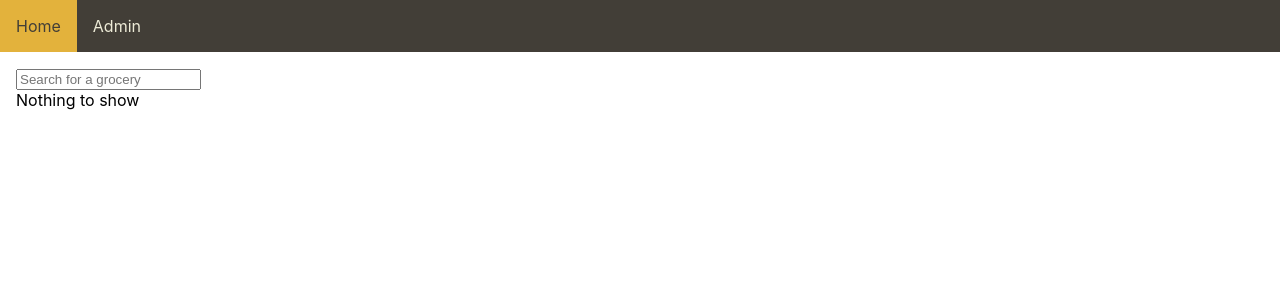
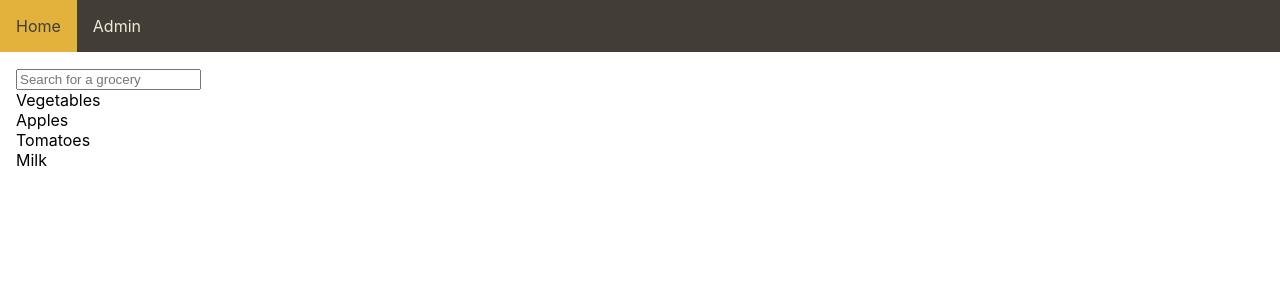
Before and after one commit to jim-cosgrave-web/react-grocer, a React (Create React App) app: page / in a window 1280 px wide. Shown: the top 300 px of the page. Built offline with nearby package versions, Linux system fonts and the light colour scheme; no server answers.

Commit message:
Added new grocery components

```diff
--- a/src/App.scss
+++ b/src/App.scss
@@ -132,7 +132,18 @@ ul.suggestions {
     padding: 3px 8px;
   }
 
-  li.suggestion-active {
+  li.suggestion-active, li:hover {
     background: $secondary;
   }
+
+  li:hover {
+    cursor: pointer;
+  }
 }
+
+/********************************************
+Auto Complete
+********************************************/
+.auto-complete {
+  display: inline-block;
+}
--- /dev/null
+++ b/src/components/GroceryList/Grocery/Grocery.jsx
@@ -0,0 +1,12 @@
+import React, { useState, useEffect } from 'react';
+
+const Grocery = (props) => {
+    let content =
+    <div className="grocery">
+        { props.grocery.name }
+    </div>;
+
+    return content;
+}
+
+export default Grocery;
--- /dev/null
+++ b/src/components/GroceryList/GroceryGroup/GroceryGroup.jsx
@@ -0,0 +1,19 @@
+import React, { useState, useEffect } from 'react';
+import Grocery from './../Grocery/Grocery';
+
+const GroceryGroup = (props) => {
+    console.log(props.group.groceries);
+    let content =
+    <div className="grocery-group">
+        <div className="grocery-group-name">
+            {props.group.groupName}
+        </div>
+        {props.group.groceries.map((g, index) => {
+            return <Grocery key={index} grocery={g}></Grocery>
+        })}
+    </div>;
+
+    return content;
+}
+
+export default GroceryGroup;
--- a/src/components/GroceryList/GroceryList.jsx
+++ b/src/components/GroceryList/GroceryList.jsx
@@ -1,12 +1,58 @@
 import React, { useState, useEffect } from 'react';
 import GrocerySearch from './GrocerySearch/GrocerySearch';
+import Grocery from './Grocery/Grocery';
+import GroceryGroup from './GroceryGroup/GroceryGroup';
 
-function GroceryList() {
-    return (
+const GroceryList = (props) => {
+    const [groceries, setGroceries] = useState([]);
+
+    const getGroceries = () => {
+        let groceries = [
+          {
+              groupName: 'Vegetables',
+              groceries: [
+                {
+                    id: 1,
+                    name: 'Apples',
+                    checked: false
+                },
+                {
+                  id: 2,
+                  name: 'Tomatoes',
+                  checked: false
+                },
+                {
+                  id: 3,
+                  name: 'Milk',
+                  checked: true
+                }
+              ]
+          }
+        ];
+
+        return groceries;
+    }
+
+    useEffect(() => {
+        setGroceries(getGroceries());
+    }, []);
+
+    const changeHandler = (value) => {
+        console.log('GroceryList.jsx', value);
+    }
+
+    let content = (
         <div className="grocery-list">
-            <GrocerySearch></GrocerySearch>
+            <GrocerySearch onChange={changeHandler}></GrocerySearch>
+            <div className="list">
+                {groceries.map((g, index) => {
+                    return <GroceryGroup key={index} group={g}></GroceryGroup>
+                })}
+            </div>
         </div>
     );
+
+    return content;
 }
 
 export default GroceryList;
--- a/src/components/GroceryList/GrocerySearch/GrocerySearch.jsx
+++ b/src/components/GroceryList/GrocerySearch/GrocerySearch.jsx
@@ -1,8 +1,9 @@
-import React, { useState, useEffect } from 'react';
+import React, { useState, useEffect, useRef } from 'react';
 import axios from 'axios';
 import AutoComplete from './../../Shared/AutoComplete/AutoComplete';
+import { compare } from './../../../utils/compare';
 
-function GrocerySearch() {
+const GrocerySearch = (props) => {
     const [groceries, setGroceries] = useState([]);
     const [count, setCount] = useState(0);
 
@@ -13,24 +14,30 @@ function GrocerySearch() {
     }, []);
 
     useEffect(() => {
-        console.log('groceries updated...', groceries);
+
     }, [groceries]);
 
-    function getData() {
+    const getData = () => {
         axios.get('http://localhost:2584/api/Grocery')
           .then(res => {
-             const values = res.data.groceries;
+             const values = res.data.groceries.sort(compare);
              setGroceries(values);
           }).catch(res => {
             console.error(res);
           });
     }
 
-    return (
+    const changeHandler = (value) => {
+        props.onChange(value);
+    }
+
+    let content = (
         <div className="grocery-search">
-            <AutoComplete suggestions={groceries}></AutoComplete>
+            <AutoComplete onChange={changeHandler} suggestions={groceries}></AutoComplete>
         </div>
     );
+
+    return content;
 }
 
 export default GrocerySearch;
--- a/src/components/Shared/AutoComplete/AutoComplete.jsx
+++ b/src/components/Shared/AutoComplete/AutoComplete.jsx
@@ -1,7 +1,7 @@
-import React, { useState, useEffect } from 'react';
+import React, { useState, useEffect, useRef } from 'react';
 import axios from 'axios';
 
-function AutoComplete(props) {
+const AutoComplete = (props) => {
     const [suggestions, setSuggestions] = useState([]);
     const [listItems, setListItems] = useState([]);
     // The active selection's index
@@ -13,33 +13,35 @@ function AutoComplete(props) {
     // What the user has entered
     const [userInput, setUserInput] = useState("");
 
+    const node = useRef();
+
+    useEffect(() => {
+        // add when mounted
+        document.addEventListener("mousedown", handleClick);
+        // return function to be called when unmounted
+        return () => {
+            document.removeEventListener("mousedown", handleClick);
+        };
+    }, []);
+
     useEffect(() => {
         setSuggestions(props.suggestions);
     }, [props]);
 
-    useEffect(() => {
-        const items = [];
-
-        for(let i = 0; i < suggestions.length; i++) {
-            const c = suggestions[i];
-
-            items.push(<li key={c.groceryId}>{c.name}</li>);
-        }
-
-        setListItems(items);
-    }, [suggestions]);
-
-    function onKeyPressed(e) {
+    const onKeyPressed = (e) => {
+        // Enter
         if (e.keyCode === 13) {
             setShowSuggestions(false);
             setUserInput(filteredSuggestions[activeSuggestion].name);
-            console.log(filteredSuggestions[activeSuggestion].name);
+            props.onChange(filteredSuggestions[activeSuggestion]);
+        // Up
         } else if (e.keyCode === 38) {
             if(activeSuggestion === 0) {
                 return;
             }
 
             setActiveSuggestion(activeSuggestion - 1);
+        // Down
         } else if (e.keyCode === 40) {
             if(activeSuggestion + 1 === filteredSuggestions.length) {
                 return;
@@ -49,7 +51,7 @@ function AutoComplete(props) {
         }
     }
 
-    function onChange(e) {
+    const onChange = (e) => {
         const userInput = e.currentTarget.value;
         const filtered = suggestions.filter(
             suggestion => suggestion.name.toLowerCase().indexOf(userInput.toLowerCase()) > -1
@@ -61,8 +63,24 @@ function AutoComplete(props) {
         setUserInput(userInput);
     }
 
-    return (
-        <div>
+
+    const handleClick = e => {
+        if (node.current.contains(e.target)) {
+          // inside click
+          return;
+        }
+
+        setShowSuggestions(false);
+    };
+
+    const handleSuggestionClick = suggestion => {
+        setUserInput(suggestion.name);
+        setShowSuggestions(false);
+        props.onChange(suggestion);
+    }
+
+    let content = (
+        <div ref={node} className="auto-complete">
             <input
                 type="text"
                 placeholder="Search for a grocery"
@@ -71,22 +89,24 @@ function AutoComplete(props) {
                 onChange={onChange}
             >
             </input>
-            {showSuggestions ?
+            {showSuggestions && (
             <ul className="suggestions">
                 {filteredSuggestions.map((suggestion, index) => {
                     let c = suggestion;
-                    let className;
+                    let className = 'suggestion';
 
                     if (index === activeSuggestion) {
-                        className = 'suggestion-active';
+                        className += ' suggestion-active';
                     }
 
-                    return <li className={className} key={c.groceryId}>{c.name}</li>
+                    return <li onClick={() => handleSuggestionClick(suggestion)} className={className} key={c.groceryId}>{c.name}</li>
                 })}
             </ul>
-            : <div>Nothing to show</div>}
+        )}
         </div>
     );
+
+    return content;
 }
 
 export default AutoComplete;
--- /dev/null
+++ b/src/utils/compare.js
@@ -0,0 +1,9 @@
+export function compare( a, b ) {
+    if ( a.name < b.name ){
+      return -1;
+    }
+    if ( a.name > b.name ){
+      return 1;
+    }
+    return 0;
+}
```
